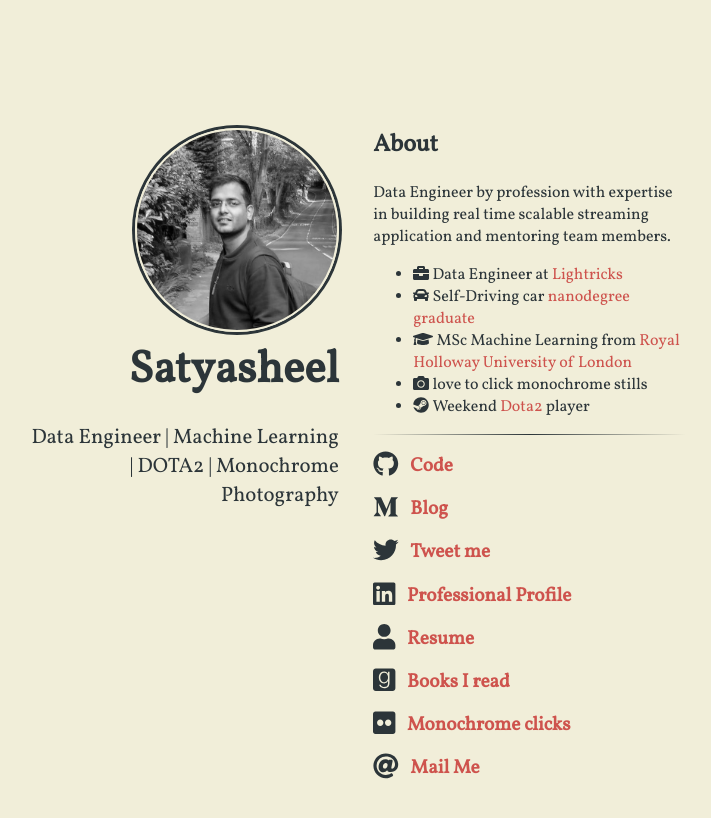
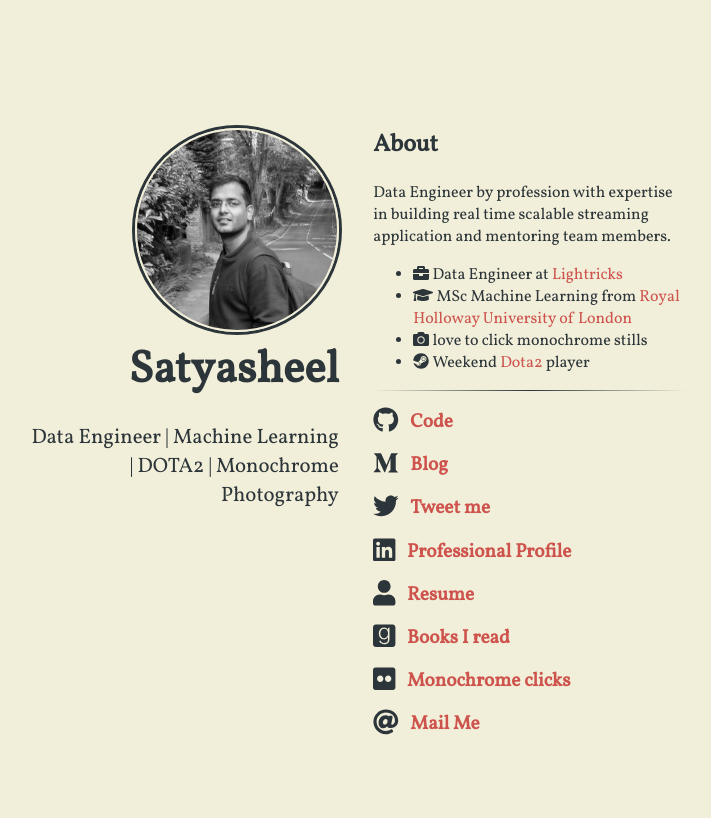
Before and after one commit to mlgruby/mlgruby.github.io, a Jekyll site: the page built from index.html, in a window 1280 px wide. Shown: the top 818 px of the page, without its empty margins (294-1005 px from the left). Built offline with Jekyll 4.4.1, drawn with Linux system fonts in a browser that asks for light colours; nearby versions of some CDN libraries.

Commit message:
housekeeping

```diff
--- a/_includes/content.html
+++ b/_includes/content.html
@@ -6,8 +6,6 @@
 <ul>
     <li><i class="fa fa-briefcase" aria-hidden="true"></i> Data Engineer at <a href="https://www.lightricks.com/"
             target="_blank">Lightricks</a></li>
-    <li><i class="fa fa-car"></i> Self-Driving car <a href="https://confirm.udacity.com/AD3CW6MX"
-            target="_blank">nanodegree graduate</a></li>
     <li><i class="fa fa-graduation-cap"></i> MSc Machine Learning from <a
             href="https://www.royalholloway.ac.uk/home.aspx" target="_blank">Royal Holloway University of London</a>
     </li>
```
Also changed, not shown: README.md, 1 other file.
